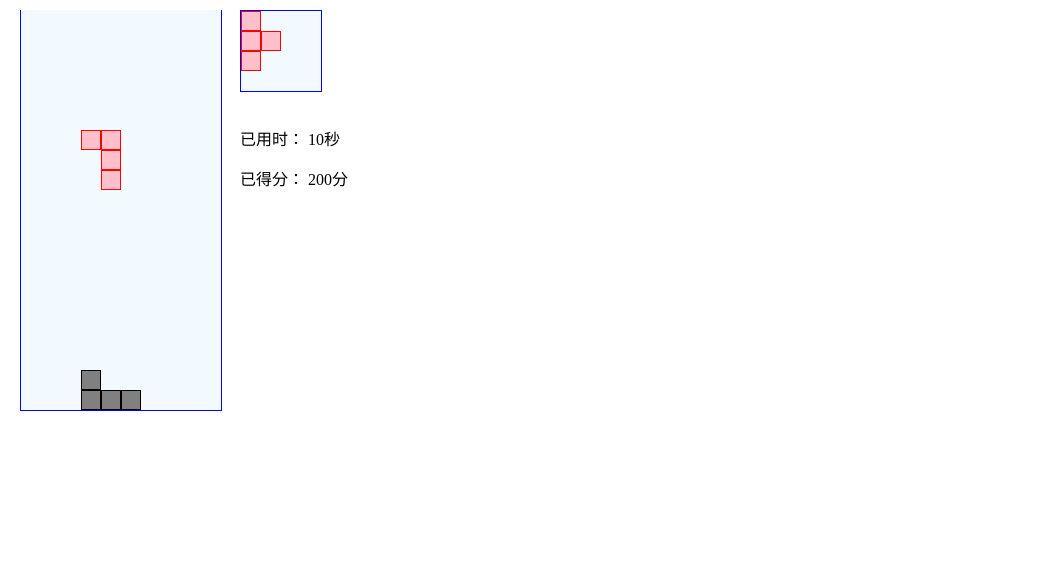
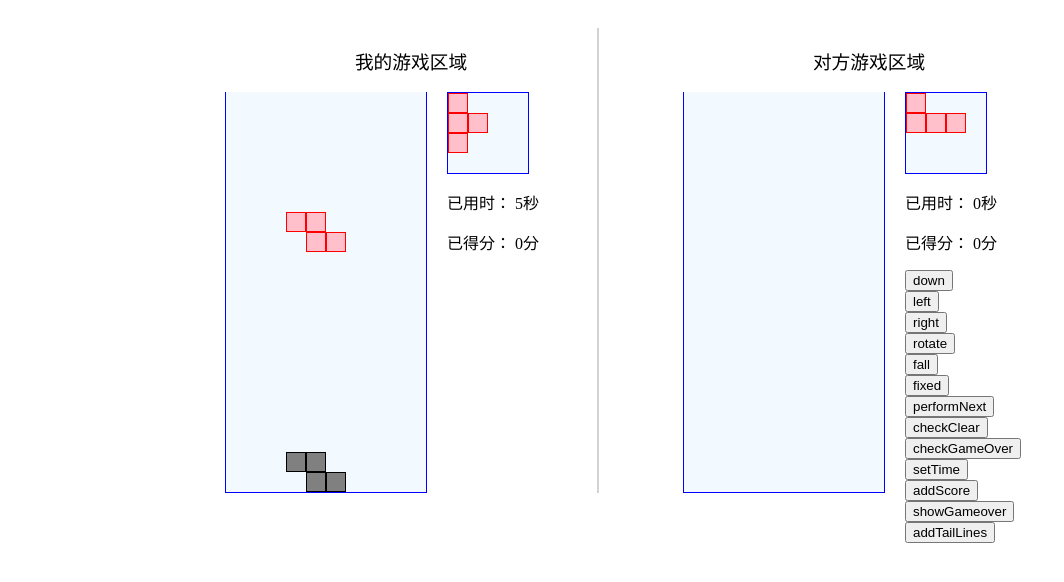
Before and after one commit to JinganGuo/tetris, a plain HTML site: page index.html in a window 1280 px wide. Shown: the whole page, without its empty margins (0-1064 px from the left). Drawn offline with Linux system fonts and the light colour scheme.

Commit message:
基本功能实现

```diff
--- a/css/style.css
+++ b/css/style.css
@@ -1,12 +1,32 @@
+.clearfix:before,
+.clearfix:after{
+    display: table;
+    content: "";
+    clear: both;
+}
+.container{
+    text-align: center;
+}
+h3{
+    text-align: center;
+    font-weight: normal;
+}
+.local,
+.remote{
+    margin: 20px 40px;
+    display: inline-block;
+}
+.local{
+    border-right: 2px solid lightgray;
+}
 .game{
     width: 200px;
     height: 400px;
     background: #F2FAFF;
     border: 1px solid blue;
     border-top: none;
-    position: absolute;
-    left: 20px;
-    top: 10px;
+    position: relative;
+    float: left;
 }
 
 .next{
@@ -14,15 +34,17 @@
     height: 80px;
     background: #F2FAFF;
     border: 1px solid blue;
-    position: absolute;
-    left: 240px;
-    top: 10px;
+    position: relative;
+
 }
 
 .info{
-    position: absolute;
-    left: 240px;
-    top: 110px;
+    width: 150px;
+    float: left;
+    margin-left: 20px;
+}
+.score{
+    text-align: left;
 }
 
 .none, .current, .done{
--- a/index.html
+++ b/index.html
@@ -1,5 +1,6 @@
 <!DOCTYPE html>
 <html lang="en">
+
 <head>
     <meta charset="UTF-8">
     <meta name="viewport" content="width=device-width, initial-scale=1.0">
@@ -9,16 +10,62 @@
     <!-- import css files -->
     <link rel="stylesheet" href="css/style.css">
 </head>
+
 <body>
-    <!-- 游戏区域 -->
-    <div class="game" id="game"></div>
-    <!-- 下一个方块 -->
-    <div class="next" id="next"></div>
-    <!-- 游戏信息 -->
-    <div class="info">
-        <p>已用时： <span id="time">10</span>秒</p>
-        <p>已得分： <span id="score">200</span>分</p>
+    <div class="container">
+        <!-- 游戏区域 -->
+        <div class="local clearfix">
+            <h3>我的游戏区域</h3>
+            <div class="game" id="local_game"></div>
+            <div class="info">
+                <!-- 下一个方块 -->
+                <div class="next" id="local_next"></div>
+                <!-- 游戏信息 -->
+                <div class="score">
+                    <p>已用时：
+                        <span id="local_time">0</span>秒</p>
+                    <p>已得分：
+                        <span id="local_score">0</span>分</p>
+                    <div id="local_gameover"></div>
+                </div>
+            </div>
+        </div>
+
+        <div class="remote clearfix">
+            <h3>对方游戏区域</h3>
+            <div class="game" id="remote_game"></div>
+            <div class="info">
+                <!-- 下一个方块 -->
+                <div class="next" id="remote_next"></div>
+                <!-- 游戏信息 -->
+                <div class="score">
+                    <p>已用时：
+                        <span id="remote_time">0</span>秒</p>
+                    <p>已得分：
+                        <span id="remote_score">0</span>分</p>
+                    <div id="remote_gameover"></div>
+
+                    <!-- 测试 -->
+                    <button id="down">down</button> <br>
+                    <button id="left">left</button> <br>
+                    <button id="right">right</button> <br>
+                    <button id="rotate">rotate</button> <br>
+                    <button id="fall">fall</button> <br>
+                    <button id="fixed">fixed</button> <br>
+                    <button id="performNext">performNext</button> <br>
+                    <button id="checkClear">checkClear</button> <br>
+                    <button id="checkGameOver">checkGameOver</button> <br>
+                    <button id="setTime">setTime</button> <br>
+                    <button id="addScore">addScore</button> <br>
+                    <button id="showGameover">showGameover</button> <br>
+                    <button id="addTailLines">addTailLines</button> <br>
+
+                </div>
+
+            </div>
+        </div>
     </div>
+
 
     <script src="js/square.js"></script>
     <script src="js/squareFactory.js"></script>
@@ -27,4 +74,5 @@
     <script src="js/game.js"></script>
     <script src="js/script.js"></script>
 </body>
+
 </html>
--- a/js/game.js
+++ b/js/game.js
@@ -2,6 +2,11 @@ let Game = function () {
     // dom元素
     let gameDiv;
     let nextDiv;
+    let timeDiv;
+    let scoreDiv;
+    let resultDiv
+    // 分数
+    let score = 0;
     // 游戏矩阵
     let gameData = [
         [0, 0, 0, 0, 0, 0, 0, 0, 0, 0],
@@ -105,7 +110,7 @@ let Game = function () {
             setData();
             refreshDiv(gameData, gameDivs);
             return true;
-        } else{
+        } else {
             return false;
         }
     };
@@ -129,11 +134,11 @@ let Game = function () {
     };
 
     // 方块移动到底部固定
-    let fixed = function(){
-        for(let i = 0; i < cur.data.length; i++){
-            for(let j = 0; j < cur.data[0].length; j ++){
-                if(check(cur.origin, i, j)){
-                    if(gameData[cur.origin.x + i][cur.origin.y + j] == 2){
+    let fixed = function () {
+        for (let i = 0; i < cur.data.length; i++) {
+            for (let j = 0; j < cur.data[0].length; j++) {
+                if (check(cur.origin, i, j)) {
+                    if (gameData[cur.origin.x + i][cur.origin.y + j] == 2) {
                         gameData[cur.origin.x + i][cur.origin.y + j] = 1;
                     }
                 }
@@ -174,24 +179,20 @@ let Game = function () {
     };
 
     // 初始化
-    let init = function (doms) {
+    let init = function (doms, type, dir) {
         gameDiv = doms.gameDiv;
         nextDiv = doms.nextDiv;
-
-        cur = SquareFactory.prototype.make(2, 2);
-        next = SquareFactory.prototype.make(3, 1);
-
+        timeDiv = doms.timeDiv;
+        scoreDiv = doms.scoreDiv;
+        resultDiv = doms.resultDiv;
+        next = SquareFactory.prototype.make(type, dir);
         initDiv(gameDiv, gameData, gameDivs);
         initDiv(nextDiv, next.data, nextDivs);
-
-        setData();
-
-        refreshDiv(gameData, gameDivs);
         refreshDiv(next.data, nextDivs);
     }
 
     // 使用下一个方块
-    let performNext = function(type, dir){
+    let performNext = function (type, dir) {
         cur = next;
         setData();
         next = SquareFactory.prototype.make(type, dir);
@@ -200,38 +201,97 @@ let Game = function () {
     };
 
     // 消行
-    let checkClear = function(){
-        for(let i = gameData.length -1; i >= 0; i--){
+    let checkClear = function () {
+        let line = 0; // 记录消除的行数
+        for (let i = gameData.length - 1; i >= 0; i--) {
             let clear = true;
-            for(let j = 0; j < gameData[0].length; j++){
-                if(gameData[i][j] != 1) {
+            for (let j = 0; j < gameData[0].length; j++) {
+                if (gameData[i][j] != 1) {
                     clear = false;
                     break;
                 }
             }
-            if(clear){
-                for(let m = i; m > 0; m --){
-                    for(let n = 0; n < gameData[0].length; n ++){
-                        gameData[m][n] = gameData[m-1][n];
+            if (clear) {
+                line++;
+                for (let m = i; m > 0; m--) {
+                    for (let n = 0; n < gameData[0].length; n++) {
+                        gameData[m][n] = gameData[m - 1][n];
                     }
                 }
-                for(let n = 0; n < gameData[0].length; n ++){
+                for (let n = 0; n < gameData[0].length; n++) {
                     gameData[0][n] = 0;
                 }
                 i++;
             }
         }
+        return line;
     };
 
     // 检查游戏结束
-    let checkGameOver = function(){
+    let checkGameOver = function () {
         let gameOver = false;
-        for(let i = 0; i < gameData[0].length; i++){
-            if(gameData[1][i] == 1){
+        for (let i = 0; i < gameData[0].length; i++) {
+            if (gameData[1][i] == 1) {
                 gameOver = true;
             }
         }
         return gameOver;
+    };
+
+    // 设置时间
+    let setTime = function (time) {
+        timeDiv.innerHTML = time;
+    };
+
+    // 加分
+    let addScore = function (line) {
+        let s = 0;
+        switch (line) {
+            case 1:
+                s = 10;
+                break;
+            case 2:
+                s = 30;
+                break;
+            case 3:
+                s = 50;
+                break;
+            case 4:
+                s = 80;
+                break;
+            case 5:
+                s = 120;
+                break;
+            default:
+                break;
+        }
+        score += s;
+        scoreDiv.innerHTML = score;
+    }
+
+    // 游戏结束
+    let showGameover = function(win){
+        if(win) {
+            resultDiv.innerHTML = "你赢了";
+        } else {
+            resultDiv.innerHTML = "你输了";
+        }
+    }
+
+    // 增加抗干扰功能： 底部增加行
+    let addTailLines = function(lines){
+        for(let i = 0; i < gameData.length - lines.length; i++){
+            gameData[i] = gameData[i + lines.length];
+        }
+        for(let i = 0; i < lines.length; i ++){
+            gameData[gameData.length - lines.length + i] = lines[i];
+        }
+        cur.origin.x = cur.origin.x - lines.length;
+        if(cur.origin.x < 0){
+            cur.origin.x = 0;
+        }
+        refreshDiv(gameData, gameDivs);
+
     };
 
     // 导出API
@@ -240,11 +300,15 @@ let Game = function () {
     this.left = left;
     this.right = right;
     this.rotate = rotate;
-    this.fall = function(){
-        while(down());
+    this.fall = function () {
+        while (down());
     };
     this.fixed = fixed;
     this.performNext = performNext;
     this.checkClear = checkClear;
     this.checkGameOver = checkGameOver;
+    this.setTime = setTime;
+    this.addScore = addScore;
+    this.showGameover = showGameover;
+    this.addTailLines = addTailLines;
 }
--- a/js/local.js
+++ b/js/local.js
@@ -5,6 +5,10 @@ let Local = function () {
     const INTERVAL = 200;
     // 定时器
     let timer = null;
+    // 时间计数器
+    let timeCount = 0;
+    // 时间
+    let time = 0;
 
     // 绑定键盘事件
     let bindKeyEvent = function () {
@@ -31,27 +35,36 @@ let Local = function () {
     // 开始
     let start = function () {
         let doms = {
-            gameDiv: document.getElementById("game"),
-            nextDiv: document.getElementById("next")
+            gameDiv: document.getElementById("local_game"),
+            nextDiv: document.getElementById("local_next"),
+            timeDiv: document.getElementById("local_time"),
+            scoreDiv: document.getElementById("local_score"),
+            resultDiv: document.getElementById("local_gameover")
         }
         game = new Game();
-        game.init(doms);
+        game.init(doms, generateType(), generateDir());
         bindKeyEvent();
+        game.performNext(generateType(), generateDir());
         timer = setInterval(move, INTERVAL);
     }
 
 
     // 向下移动
     let move = function () {
+        timeFunc();
         if (!game.down()) {
             // 固定方块
             game.fixed();
             // 检查是否可以消除行
-            game.checkClear();
+            let line = game.checkClear();
+            if (line) {
+                game.addScore(line);
+            }
             // 检查游戏是否结束
             let gameOver = game.checkGameOver();
             if (gameOver) {
                 // 结束游戏
+                game.showGameover();
                 stop();
             } else {
                 // 生成下一个方块
@@ -62,7 +75,7 @@ let Local = function () {
 
     // 结束
     let stop = function () {
-        if (timer){
+        if (timer) {
             clearInterval(timer);
             timer = null;
         }
@@ -77,6 +90,33 @@ let Local = function () {
         return Math.ceil(Math.random() * 4) - 1;
     }
 
+    // 随机生成干扰行
+    let generateBottomLine = function (lineNum) {
+        let lines = [];
+        for (let i = 0; i < lineNum; i++) {
+            let line = [];
+            for (let j = 0; j < 10; j++) {
+                line.push(Math.ceil(Math.random() * 2) - 1)
+            }
+            lines.push(line);
+        }
+        return lines;
+
+    }
+
+    // 计时函数
+    let timeFunc = function () {
+        timeCount++;
+        if (timeCount == 5) {
+            timeCount = 0;
+            time++;
+            game.setTime(time);
+            if (time % 10 == 0) {
+                game.addTailLines(generateBottomLine(1));
+            }
+        }
+    };
+
     // 导出API
     this.start = start;
 }
--- a/js/remote.js
+++ b/js/remote.js
@@ -0,0 +1,62 @@
+let Remote = function(){
+    // 游戏对象
+    let game;
+    // 开始
+    let start = function(type, dir) {
+        let doms = {
+            gameDiv: document.getElementById("remote_game"),
+            nextDiv: document.getElementById("remote_next"),
+            timeDiv: document.getElementById("remote_time"),
+            scoreDiv: document.getElementById("remote_score"),
+            resultDiv: document.getElementById("remote_gameover")
+        };
+        game = new Game();
+        game.init(doms, type, dir);
+    };
+    // 绑定按钮事件
+
+    let bindEvents = function(){
+        document.getElementById("down").onclick = function(){
+            game.down();
+        };
+        document.getElementById("left").onclick = function(){
+            game.left();
+        };
+        document.getElementById("right").onclick = function(){
+            game.right();
+        };
+        document.getElementById("rotate").onclick = function(){
+            game.rotate();
+        };
+        document.getElementById("fall").onclick = function(){
+            game.fall();
+        };
+        document.getElementById("fixed").onclick = function(){
+            game.fixed();
+        };
+        document.getElementById("performNext").onclick = function(){
+            game.performNext(2, 2);
+        };
+        document.getElementById("checkClear").onclick = function(){
+            game.checkClear();
+        };
+        document.getElementById("checkGameOver").onclick = function(){
+            game.checkGameOver();
+        };
+        document.getElementById("setTime").onclick = function(){
+            game.setTime(20);
+        };
+        document.getElementById("addScore").onclick = function(){
+            game.addScore(200);
+        };
+        document.getElementById("showGameover").onclick = function(){
+            game.showGameover(true);
+        };
+        document.getElementById("addTailLines").onclick = function(){
+            game.addTailLines([[0, 1, 0, 1, 1, 1, 0, 0, 0, 1]]);
+        };
+    };
+    // 导出
+    this.start = start;
+    this.bindEvents = bindEvents;
+};
--- a/js/script.js
+++ b/js/script.js
@@ -1,2 +1,5 @@
 let local = new Local();
 local.start();
+let remote = new Remote();
+remote.start(2, 2);
+remote.bindEvents();
```
